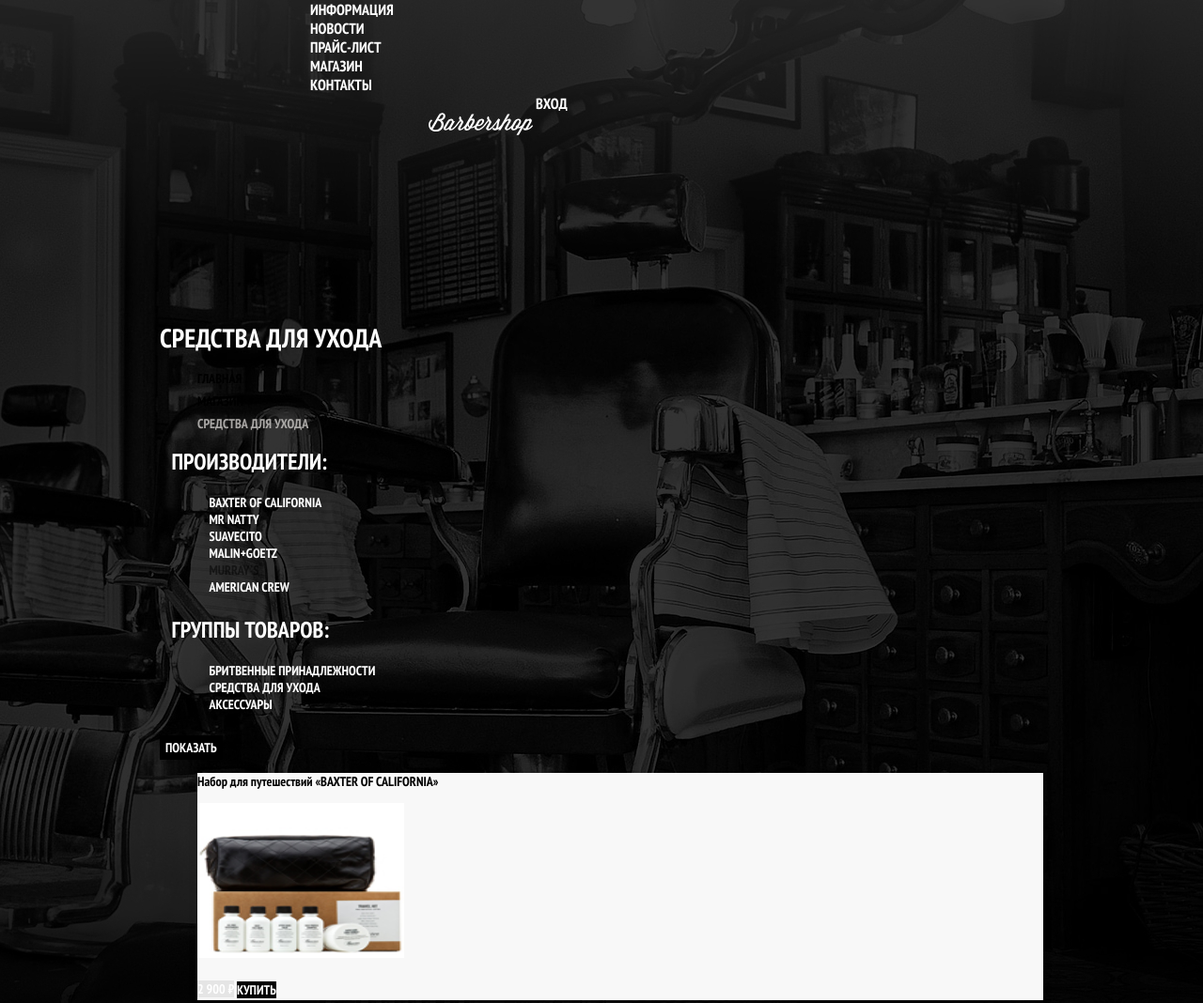
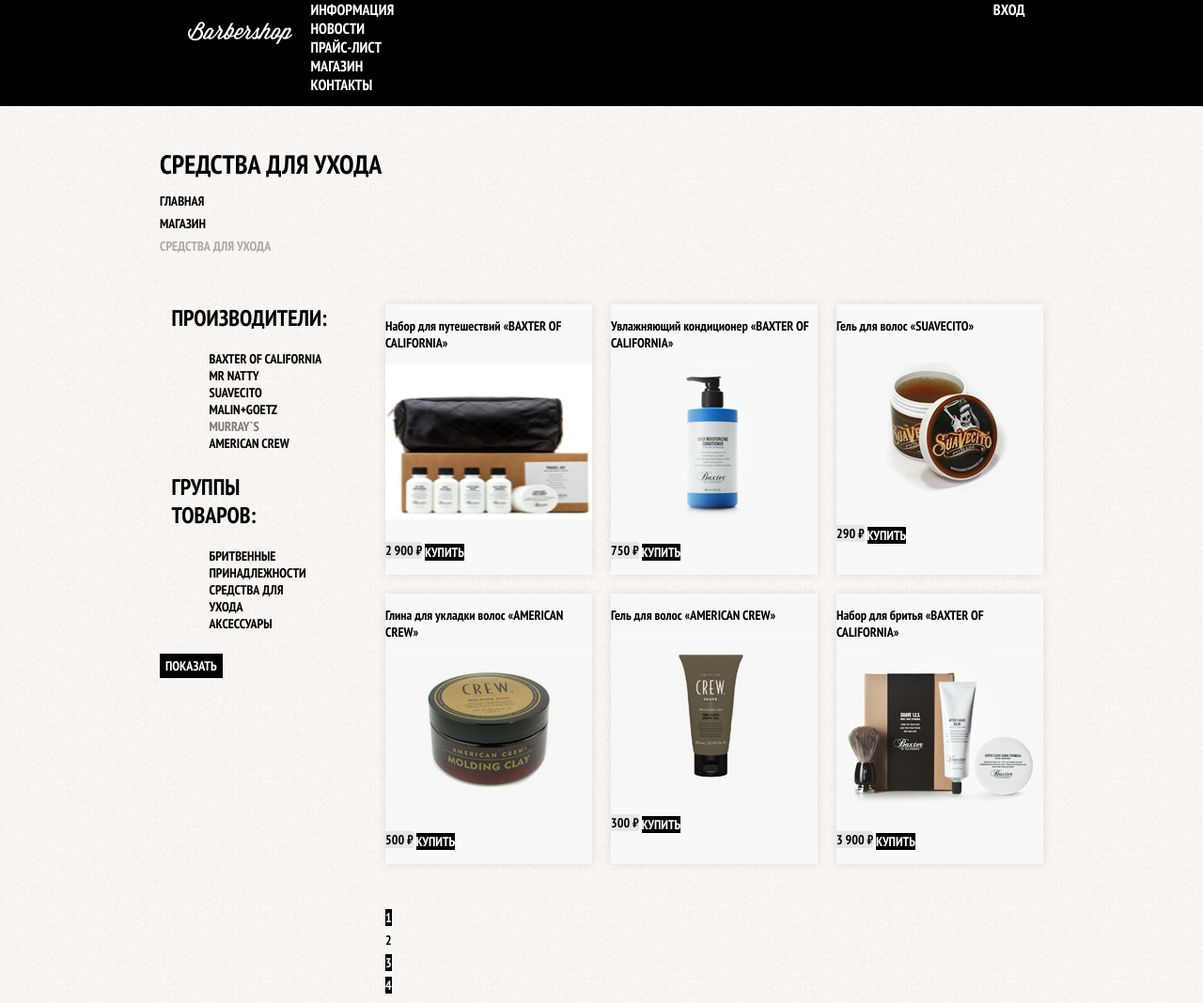
Before and after one commit to Barto-dev/barber, a website: page app/catalog.html in a window 1280 px wide. Shown: the top 1068 px of the page at 94% size. Drawn offline with nearby package versions, Linux system fonts and the light colour scheme.

Commit message:
Доделал сетки на флексах

```diff
--- a/app/catalog.html
+++ b/app/catalog.html
@@ -10,10 +10,13 @@
 </head>
 
 <body class="card-page">
+
   <header class="main-header">
-    <nav class="main-navigation">
+      <nav class="main-navigation container">
+
+          <div class="iner-page-container">
           <a class="main-header-logo" href="index.html">
-        <img src="img/logo2.svg" width="111" height="24" alt="Логотип барбершопа «Бородинский»">
+              <img src="img/logo.svg" width="111" height="24" alt="Логотип барбершопа «Бородинский»">
           </a>
           <ul class="site-navigation">
               <li>
@@ -35,8 +38,11 @@
           <ul class="user-navigation">
               <li class="login-link">Вход</li>
           </ul>
+
+        </div>
       </nav>
   </header>
+
   <main class="container">
     <h1 class="page-title">Cредства для ухода</h1>
 
@@ -49,6 +55,8 @@
       </li>
       <li class="breadcrumbs-current">Средства для ухода</li>
     </ul>
+
+    <div class="catalog-columns">
     <section class="filters">
       <h2 class="visually-hidden">Фильтр товаров</h2>
       <form action="https://echo.htmlacademy.ru" class="filter" method="get">
@@ -229,8 +237,10 @@
         </li>
       </ul>
     </section>
+    </div>
   </main>
   <footer class="main-footer">
+    <div class="container">
         <p class="footer-contacts">
             Барбершоп «Бородинский»
             <br> Адрес: г. Санкт-Петербург, Б. Конюшенная, д. 19/8
@@ -256,6 +266,7 @@
             <b>Разработано:</b>
             <a class="button" href="https://htmlacademy.ru">HTML Academy</a>
         </p>
+      </div>
   </footer>
 
   <section class="modal modal-login">
--- a/app/sass/main.scss
+++ b/app/sass/main.scss
@@ -338,8 +338,8 @@
   display: -webkit-flex;
   display: -ms-flex;
   display: flex;
+}
 
-=======
 /*****************
 ****Card.html*****
 *****************/
@@ -505,3 +505,98 @@
   background-color: #fff;
 
 }
+
+
+.product-photos {
+  width: 460px;
+}
+
+.product-info {
+  width: 390px;
+}
+
+.catalog-columns {
+  display: -webkit-flex;
+  display: -ms-flex;
+  display: flex;
+  justify-content: space-between;
+}
+
+.product-photo-preview {
+  display: -webkit-flex;
+  display: -ms-flex;
+  display: flex;
+  padding: 0;
+}
+
+.iner-page-container {
+  display: -webkit-flex;
+  display: -ms-flex;
+  display: flex;
+}
+
+.iner-page-container .main-header-logo {
+  width: 111px;
+  height: 24px;
+  padding: 23px 20px;
+  order:0;
+}
+
+.iner-page-container .user-navigation {
+  margin-left: auto;
+  text-align: right;
+  padding-right: 10px;
+}
+
+.card-page .main-header {
+  margin-bottom: 50px;
+  background-color: #000;
+  height: 113px;
+}
+
+.page-title {
+  margin: 0;
+  margin-bottom: 15px;
+  padding: 0;
+}
+
+.breadcrumbs {
+  padding: 0;
+  margin: 0;
+  margin-bottom: 50px;
+}
+
+.filters {
+  width: 180px;
+}
+
+.catalog {
+  width: 700px;
+}
+
+.catalog-item {
+  width: 220px;
+  margin-bottom: 20px;
+  margin-right: 20px;
+}
+
+.catalog-item:nth-child(3n) {
+  margin-right: 0;
+}
+
+.catalog-list {
+  padding: 0;
+  margin: 0;
+  margin-bottom: 25px;
+  list-style: none;
+  display: -webkit-flex;
+  display: -ms-flex;
+  display: flex;
+  flex-wrap: wrap;
+}
+
+.pagination-list {
+  padding: 0;
+  margin: 0;
+  list-style: none;
+}
```
Also changed, not shown: app/card.html (+12 -1 lines), app/css/main.css. Lines whose indentation alone changed are shown as unchanged.
